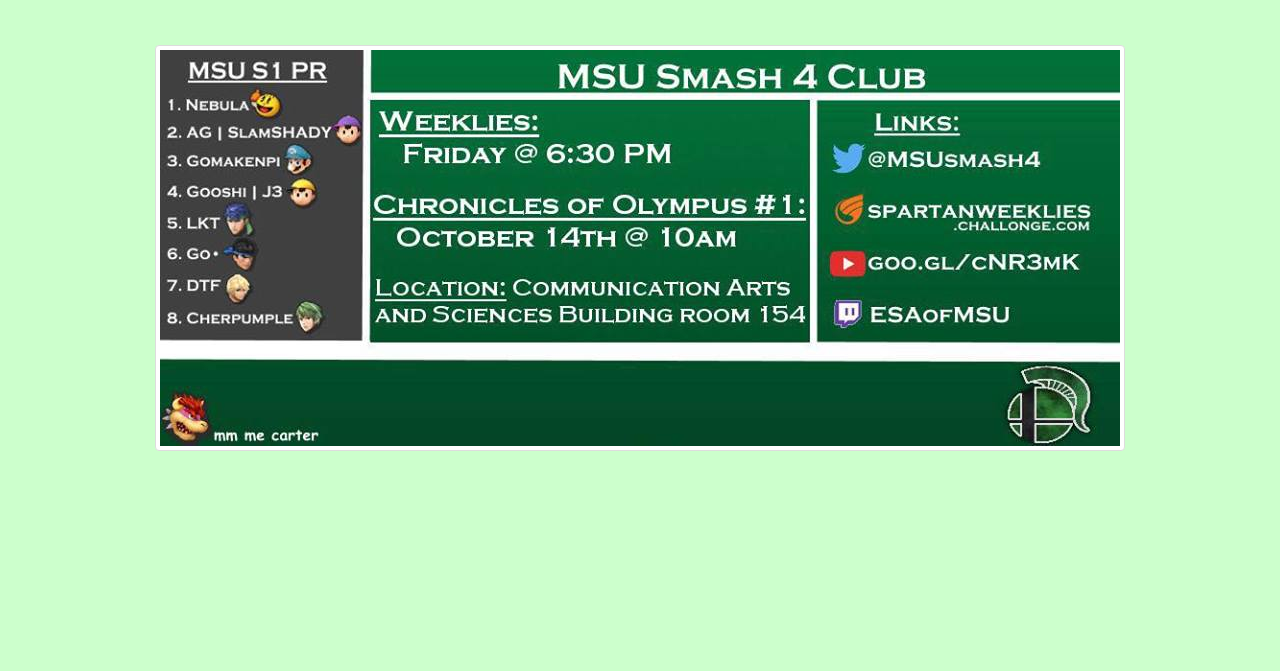
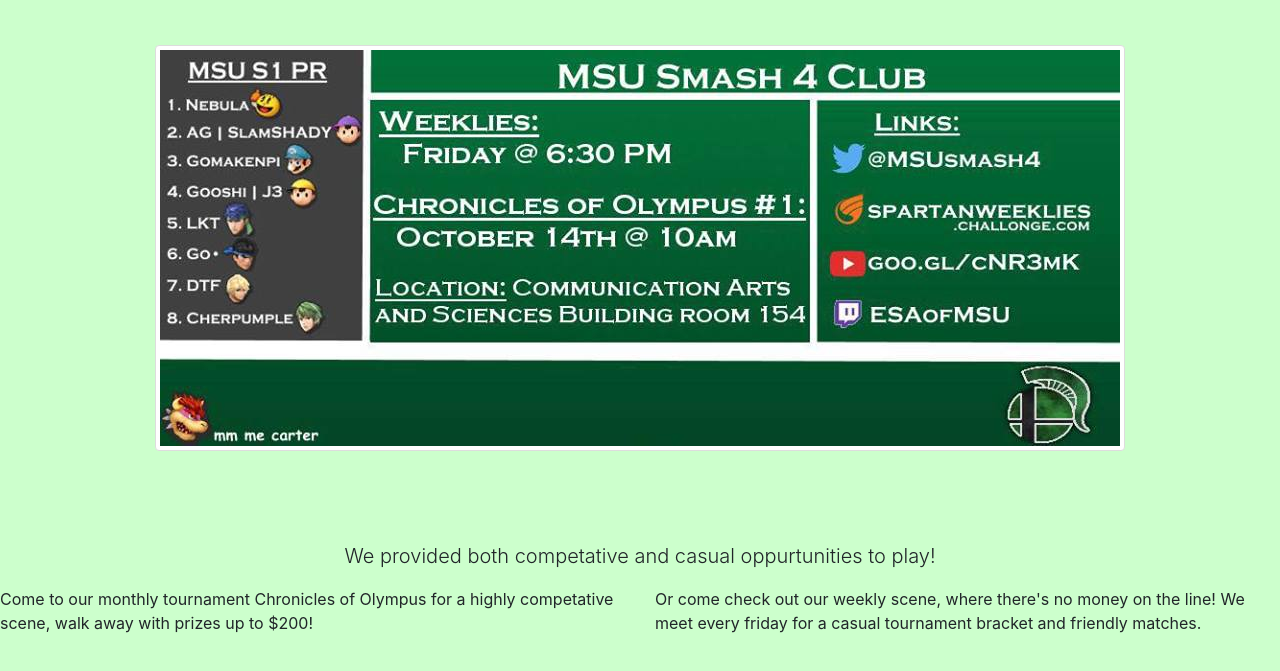
Before and after one commit to Richards292/MI-349-FS17-741-css-frameworks-p1twXJ, a plain HTML site: page index.html in a window 1280 px wide. Shown: the part 77-748 px from the top of the page. Drawn offline with nearby package versions, Linux system fonts and the light colour scheme.

Commit message:
Adding a CSS Framework to the mix

```diff
--- a/index.html
+++ b/index.html
@@ -38,6 +38,18 @@
 
   <center><img src="msu-smash4.jpg" align="middle" style="margin:50px 0px" class="img-thumbnail"></center>
 
+  <div class="drone" style="padding-top:40px;">
+
+			<p class="lead" align="middle">We provided both competative and casual oppurtunities to play!</p>
+			<div class="row">
+				<div class="col-md-6">
+      			Come to our monthly tournament Chronicles of Olympus for a highly competative scene, walk away with prizes up to $200!
+    			</div>
+    			<div class="col-md-6">
+      			Or come check out our weekly scene, where there's no money on the line! We meet every friday for a casual tournament bracket and friendly matches.
+    			</div>
+      		</div>
+      	</div>
 
 
     <script src="https://code.jquery.com/jquery-3.2.1.slim.min.js" integrity="sha384-KJ3o2DKtIkvYIK3UENzmM7KCkRr/rE9/Qpg6aAZGJwFDMVNA/GpGFF93hXpG5KkN" crossorigin="anonymous"></script>
```
